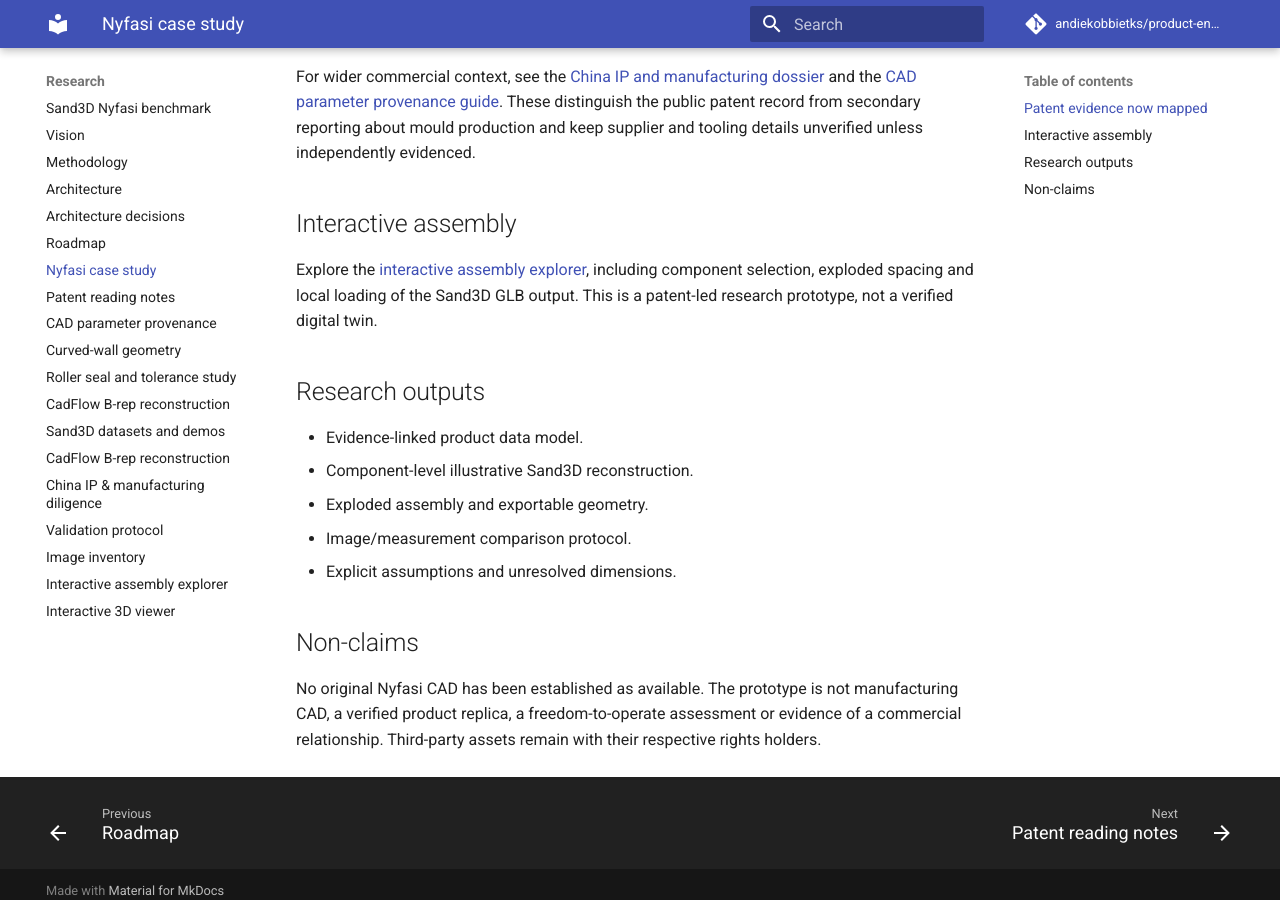
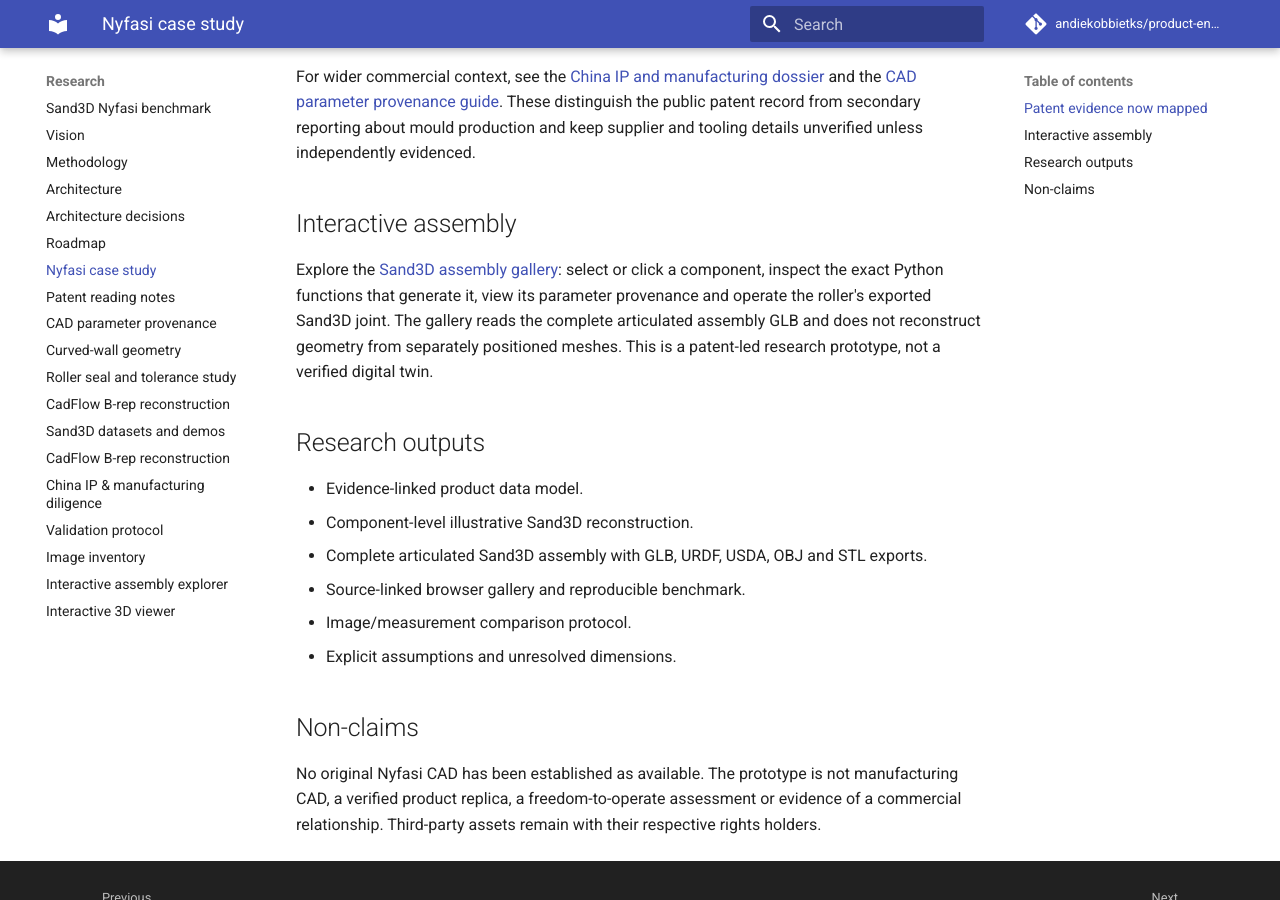
Before and after one commit to andiekobbietks/product-engineering-lab, an MkDocs documentation site: the page built from docs/experiments/nyfasi.md, in a window 1280 px wide and 900 px high, scrolled down 1331 px. Built offline with MkDocs 1.6.1 and Material for MkDocs 9.7.7, drawn with Linux system fonts in a browser that asks for light colours; comment, search, counter and statistics services are not loaded.

Commit message:
Update Nyfasi case study for Sand3D gallery

```diff
--- a/docs/experiments/nyfasi.md
+++ b/docs/experiments/nyfasi.md
@@ -22,13 +22,14 @@ For wider commercial context, see the [China IP and manufacturing dossier](nyfas
 
 ## Interactive assembly
 
-Explore the [interactive assembly explorer](assembly-explorer.md), including component selection, exploded spacing and local loading of the Sand3D GLB output. This is a patent-led research prototype, not a verified digital twin.
+Explore the [Sand3D assembly gallery](assembly-explorer.md): select or click a component, inspect the exact Python functions that generate it, view its parameter provenance and operate the roller's exported Sand3D joint. The gallery reads the complete articulated assembly GLB and does not reconstruct geometry from separately positioned meshes. This is a patent-led research prototype, not a verified digital twin.
 
 ## Research outputs
 
 - Evidence-linked product data model.
 - Component-level illustrative Sand3D reconstruction.
-- Exploded assembly and exportable geometry.
+- Complete articulated Sand3D assembly with GLB, URDF, USDA, OBJ and STL exports.
+- Source-linked browser gallery and reproducible benchmark.
 - Image/measurement comparison protocol.
 - Explicit assumptions and unresolved dimensions.
 
```
